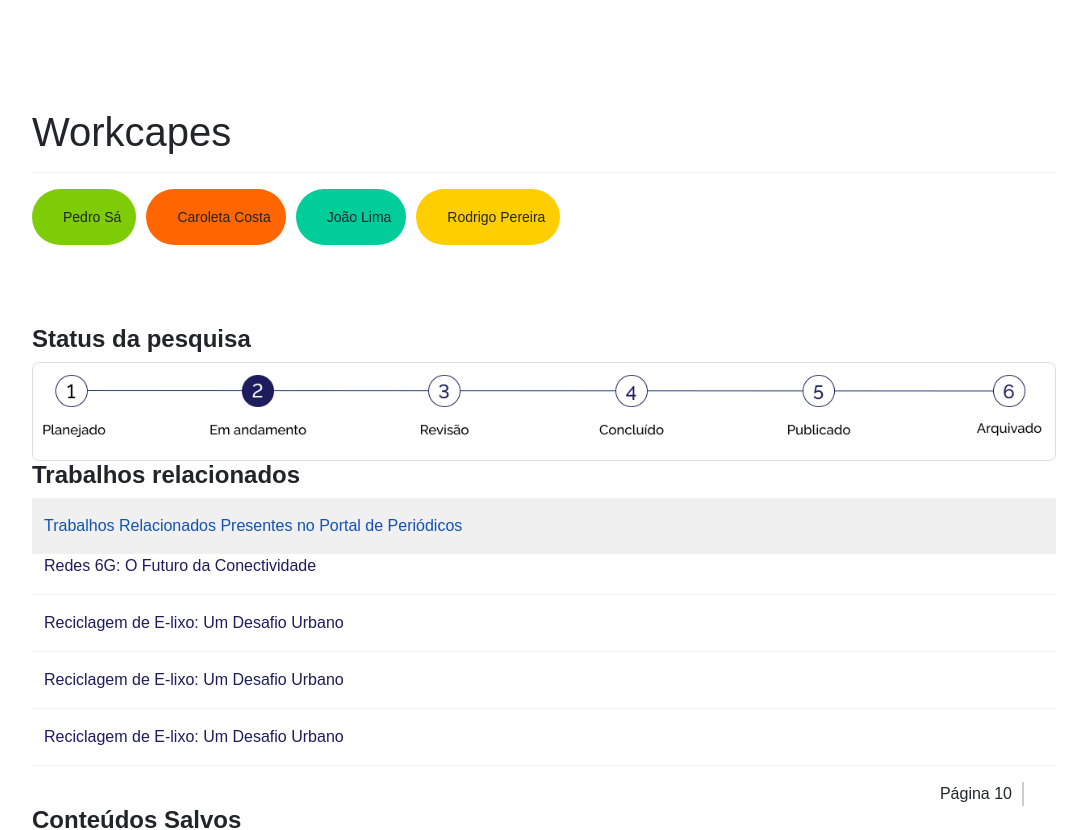
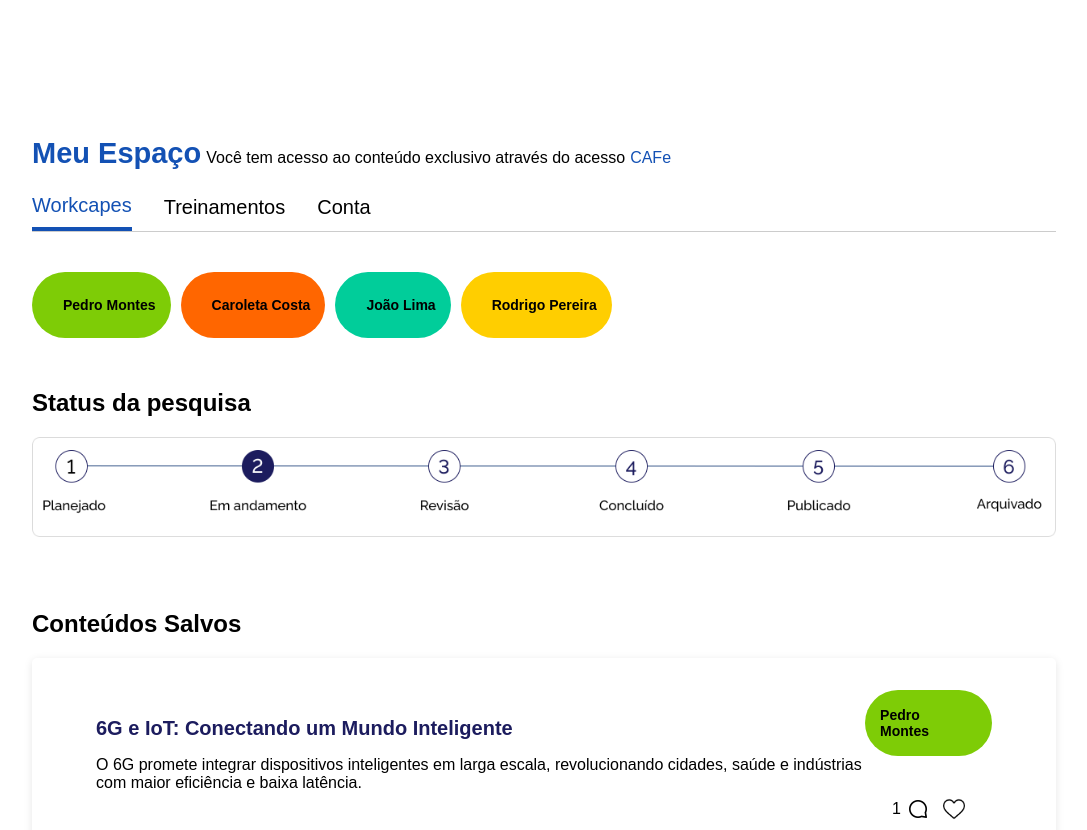
Before and after one commit to fernandesbarreto/capes-hacka, a React (Create React App) app in the folder capes/: page /researchgroup in a window 1280 px wide. Shown: the part 240-1070 px from the top of the page, without its empty margins (96-1183 px from the left). Built offline with nearby package versions, Linux system fonts and the light colour scheme; a web font is replaced by a local one.

Commit message:
add WorkcapesTabViewer

```diff
--- a/capes/src/App.js
+++ b/capes/src/App.js
@@ -8,7 +8,6 @@ import ResearchGroup from "./components/ResearchGroup";
 import TelaPortalCAPES from "./pages/Home.js";
 import TopBar from "./components/TopBar.js";
 import LocalModal from "./components/Modal.js";
-import "bootstrap/dist/css/bootstrap.min.css";
 import "./App.css";
 
 function App() {
--- a/capes/src/components/ResearchGroup.js
+++ b/capes/src/components/ResearchGroup.js
@@ -5,6 +5,7 @@ import commentIcon from "../assets/commenticon.png";
 import heartIcon from "../assets/hearticon.png";
 import heartFillIcon from "../assets/heartfillicon.png";
 import SugestedWorks from "./SugestedWorks";
+import WorkcapesTabViewer from "./WorkcapesTabViwer";
 import workStatus from "../assets/workstatus.png";
 import person1 from "../assets/person1.jpg"
 import person2 from "../assets/person2.jpg"
@@ -22,7 +23,7 @@ const ResearchGroup = () => {
   const colors = ["#FFCE00", "#7ECC06", "#FF6600", "#01CD9A"];
 
   const persons = [
-    { id: 1, name: "Pedro Sá", image: person1 },
+    { id: 1, name: "Pedro Montes", image: person1 },
     { id: 2, name: "Caroleta Costa", image: person2 },
     { id: 3, name: "João Lima", image: person3 },
     { id: 4, name: "Rodrigo Pereira", image: person4 },
@@ -32,6 +33,7 @@ const ResearchGroup = () => {
     {
       id: 1,
       title: "6G e IoT: Conectando um Mundo Inteligente",
+      link: "https://example.com/6g-iot", // Adicionando o link
       mainComment: {
         person: persons[0],
         content:
@@ -39,9 +41,9 @@ const ResearchGroup = () => {
       },
       comments: [
         {
-          person: persons[0],
+          person: persons[2],
           content:
-            "Gostei muito do parágrafo que aborda como o 6G vai transformar o ecossistema da Internet das Coisas (IoT). A conexão massiva e a latência ultrabaixa mencionadas são exatamente os pontos que podem embasar nossa pesquisa em Redes 6G: O Futuro da Conectividade, já que destacam o potencial dessa tecnologia para suportar dispositivos em larga escala e aplicações críticas, como cidades inteligentes e saúde conectada. Acho que vale explorar mais essa relação entre IoT e 6G no nosso trabalho!",
+            "Gostei muito do parágrafo que aborda como o 6G vai transformar o ecossistema da Internet das Coisas (IoT). A conexão massiva e a latência ultrabaixa mencionadas são exatamente os pontos que podem embasar nossa pesquisa em Redes 6G: O Futuro da Conectividade, já que destacam o potencial dessa tecnologia para suportar dispositivos em larga escala e aplicações críticas, como cidades inteligentes e saúde conectada. Acho que vale explorar mais essa relação entre IoT e 6G no nosso trabalho!",
           liked: false,
         },
       ],
@@ -49,6 +51,7 @@ const ResearchGroup = () => {
     {
       id: 2,
       title: "Reciclagem de E-lixo: Um Desafio Urbano",
+      link: "https://example.com/reciclagem-e-lixo", // Adicionando o link
       mainComment: { person: persons[3], content: "Muito bom, pessoal!" },
       comments: [
         {
@@ -66,6 +69,7 @@ const ResearchGroup = () => {
     {
       id: 3,
       title: "Redes 6G: O Futuro da Conectividade",
+      link: "https://example.com/redes-6g", // Adicionando o link
       mainComment: { person: persons[2], content: "Muito bom, pessoal!" },
       comments: [
         {
@@ -81,6 +85,7 @@ const ResearchGroup = () => {
       ],
     },
   ]);
+
 
 
   const toggleLike = (workId, commentIndex) => {
@@ -122,15 +127,9 @@ const ResearchGroup = () => {
   };
 
   return (
-    <div className="margin-lateral">
-      <h1>Workcapes</h1>
-      <hr
-        style={{
-          margin: "16px 0",
-          border: "none",
-          borderTop: "1px solid #ccc",
-        }}
-      />
+    <div className="margin-lateral group-container">
+
+      <WorkcapesTabViewer />
 
       <div>
         <div style={{ borderLeft: "8px solid #01CD9A", paddingLeft: "10px" }}>
@@ -146,7 +145,7 @@ const ResearchGroup = () => {
               style={{ backgroundColor: colors[person.id % 4] }}
             >
               <br-avatar image={person.image}></br-avatar>
-              <p>{person.name}</p>
+              <p style={{ fontWeight: "600", fontSize: "14px" }}>{person.name}</p>
             </div>
           ))}
         </div>
@@ -156,10 +155,8 @@ const ResearchGroup = () => {
       <img
         src={workStatus}
         alt="Status do trabalho"
-        style={{ width: "100%", height: "auto" }}
+        style={{ width: "100%", height: "auto", marginBottom: "50px" }}
       />
-
-      <SugestedWorks />
 
       <h2 className="section-title">Conteúdos Salvos</h2>
       <div className="saved-works-container">
@@ -174,11 +171,24 @@ const ResearchGroup = () => {
               }}
             >
               <div>
-                <h3 style={{ fontSize: "20px", fontWeight: "bold" }}>{work.title}</h3>
-                <p style={{ marginRight: "auto" }}>
+                <a
+                  href={work.link}
+                  style={{
+                    fontSize: "20px",
+                    fontWeight: "bold",
+                    color: "#1C1C5E",
+                    textDecoration: "none"
+                  }}
+                  target="_blank"
+                  rel="noopener noreferrer"
+                >
+                  {work.title}
+                </a>
+                <p style={{ marginRight: "auto", maxWidth: "900px" }}>
                   {work.mainComment.content}
                 </p>
               </div>
+
 
               <div
                 style={{
@@ -196,7 +206,7 @@ const ResearchGroup = () => {
                     alignItems: "center",
                   }}
                 >
-                  <p style={{ marginRight: "10px" }}>
+                  <p style={{ marginRight: "10px", fontWeight: "600", fontSize: "14px" }}>
                     {work.mainComment.person.name}
                   </p>
                   <br-avatar image={work.mainComment.person.image}></br-avatar>
@@ -243,14 +253,14 @@ const ResearchGroup = () => {
                       </p>
                     </div>
 
-                    <p className="comment-content">{comment.content}</p>
+                    <p className="comment-content" style={{ marginLeft: "16px" }}>{comment.content}</p>
 
                     <div
                       style={{
                         display: "flex",
                         alignItems: "center",
                         alignSelf: 'flex-end',
-                        margin:"12px",
+                        margin: "12px",
                       }}
                     >
                       <p style={{ margin: "0 8px 0 0" }}>
@@ -308,6 +318,9 @@ const ResearchGroup = () => {
           </div>
         ))}
       </div>
+
+      <SugestedWorks />
+
     </div>
   );
 };
--- a/capes/src/components/SugestedWorks.js
+++ b/capes/src/components/SugestedWorks.js
@@ -9,7 +9,7 @@ const SugestedWorks = () => {
   ];
 
     return (
-        <div >
+        <div style = {{ marginBottom: "100px"}}>
 
             <h2 style={{ fontSize: 24, fontWeight: 800 }}>Trabalhos relacionados</h2>
 
@@ -31,7 +31,7 @@ const SugestedWorks = () => {
             {works.map((work) => (
                 <div key={work.id}>
                     <div style={{ display: "flex", alignItems: "center", justifyContent: "space-between", width: "100%", paddingRight: "12px", paddingLeft: "12px"}}>
-                        <p style={{ margin: 0, color:"#1C1C5E" }}>{work.title}</p>
+                        <p style={{ margin: 0}}>{work.title}</p>
 
             <div
               style={{
--- a/capes/src/components/Workcapes.js
+++ b/capes/src/components/Workcapes.js
@@ -1,5 +1,6 @@
 import React, { useState } from "react";
 import { useNavigate } from "react-router-dom";
+import WorkcapesTabViewer from "./WorkcapesTabViwer";
 
 import "@govbr-ds/webcomponents/dist/webcomponents.umd.min.js";
 
@@ -32,14 +33,9 @@ const Workcapes = () => {
 
   return (
     <div style={{ padding: "20px" }} className="margin-lateral">
-      <h1>Workcapes</h1>
-      <hr
-        style={{
-          margin: "16px 0",
-          border: "none",
-          borderTop: "1px solid #ccc",
-        }}
-      />
+
+      <WorkcapesTabViewer />
+
       <h3>Olá, Pedro, aqui estão os seus grupos de pesquisa</h3>
 
       <div
--- /dev/null
+++ b/capes/src/components/WorkcapesTabViwer.js
@@ -0,0 +1,33 @@
+
+const WorkcapesTabViewer = () => {
+
+    return(
+        <div>
+                  <div style={{ display: "flex", alignItems: "baseline", marginBottom: "24px", marginTop: "24px" }}>
+        <h1 style={{ fontWeight: "600", fontSize: "29px", color: "#1351B4", margin: "0", paddingRight: "5px" }}>Meu Espaço</h1>
+        <p style={{ margin: "0", paddingRight: "5px" }}>Você tem acesso ao conteúdo exclusivo através do acesso</p>
+        <p style={{ margin: "0", color: "#1351B4" }}>CAFe</p>
+        <br-button circle icon="caret-down"></br-button>
+      </div>
+
+
+      <div style={{ width: "100%", marginBottom: "40px" }}>
+        <div className="tabs-container">
+          <p className="tab-title selected-tab" >Workcapes</p>
+          <p className="tab-title">Treinamentos</p>
+          <p className="tab-title">Conta</p>
+        </div>
+
+        <hr
+          style={{
+            marginTop: "0px",
+            border: "none",
+            borderTop: "1px solid #ccc",
+          }}
+        />
+      </div>
+        </div>
+    )
+}
+
+export default WorkcapesTabViewer;
--- a/capes/src/style/ResearchGroup.css
+++ b/capes/src/style/ResearchGroup.css
@@ -2,7 +2,7 @@
     display: flex;
     gap: 10px; /* Espaço entre as tags */
     flex-wrap: wrap; /* Caso os itens ultrapassem a largura, eles irão para a linha de baixo */
-    padding-bottom: 80px;
+    padding-bottom: 32px;
   }
 
   .tag {
@@ -15,16 +15,36 @@
     max-width: 200px;
   }
 
+  .tabs-container {
+    display: flex;
+    align-items: center;
+    margin: 0px;
+    gap: 32px;
+  }
+
+  .tab-title{
+    font-size: 20px;
+    font-weight: 500;
+    margin: 0px;
+    padding-bottom: 10px;
+  }
+
+  .selected-tab{
+    color: #1351B4;
+    border-bottom: 4px solid #1351B4;
+  }
+
   .tag p {
     margin: 0; /* Remove a margem padrão do parágrafo */
     font-size: 14px; /* Ajuste o tamanho da fonte */
+    font-weight: semibold;
   }
 
   .saved-works-container{
     box-shadow: 0 2px 8px rgba(0, 0, 0, 0.1);
     padding-right: 32px;
     padding-left: 32px;
-    margin-bottom: 50px;
+    margin-bottom: 100px;
     border-radius: 5px;
   }
 
@@ -50,6 +70,10 @@
   align-items: flex-start;
 }
 
+.group-container{
+  margin-bottom: 80px;;
+}
+
 .section-title {
   font-size: 24px;
   font-weight: 800;
@@ -62,7 +86,7 @@
 
 .comment-content {
   max-width: 100%;
-  margin: 4px 0 0;
+  margin-left: "12px";
   width: 100%;
   padding-bottom: 16px;
 }
```
